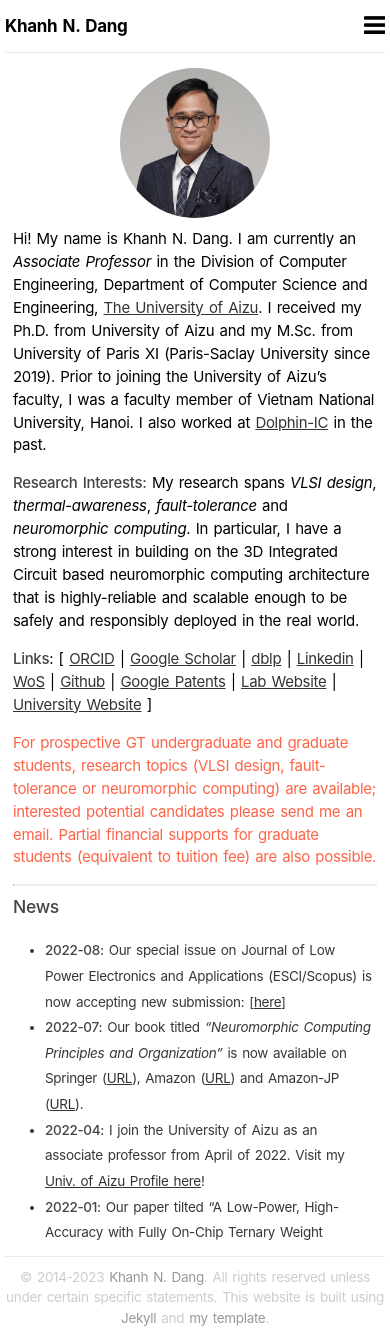
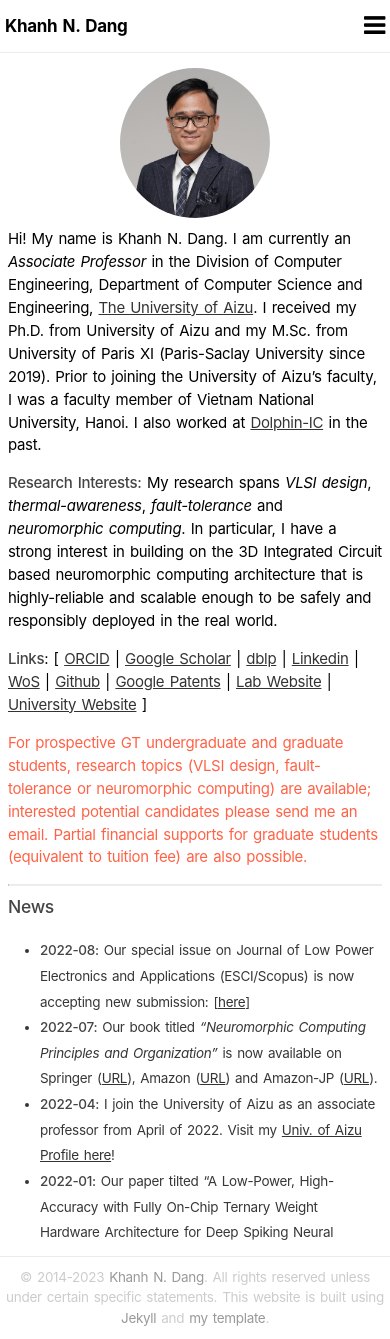
Before and after one commit to khanhdang/minimal-page, a Jekyll site: the page built from index.md, in a window 390 px wide. Built offline with Jekyll 4.4.1, drawn with Linux system fonts in a browser that asks for light colours.

Commit message:
Update main.css

```diff
--- a/assets/main.css
+++ b/assets/main.css
@@ -7,6 +7,7 @@ body {
     letter-spacing: -.021em;
     word-spacing: 0.1em;
     margin: 0px 0px 0px 0px;
+    padding: 0px 0px 0px 0px;
 }
 
 .avatar {
@@ -105,6 +106,10 @@ hr {
 }
 
 @media screen and (max-width: 895px) {
+    .nav {
+        padding-left: 5px;
+        padding-right: 5px;
+    }
     .nav a {
         display: none;
         padding: 14px 16px 14px 0px;
@@ -213,10 +218,7 @@ b, strong {
 
 
 @media (max-width: 895px) {
-    body {
-        padding-left: 5px;
-        padding-right: 5px;
-    }
+
 
     .avatar {
         float: none;
```
